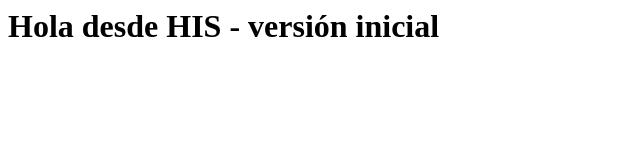
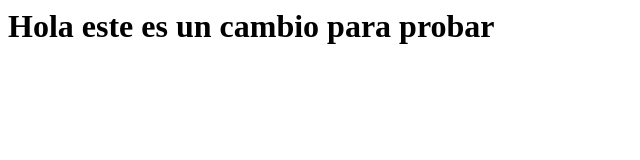
Before and after one commit to Carlos22709/Infra_HUSI, a plain HTML site: page index.html in a window 1280 px wide. Shown: the whole page, without its empty margins (0-640 px from the left). Drawn offline with Linux system fonts and the light colour scheme.

Commit message:
Actualización desde consola HIS

```diff
--- a/index.html
+++ b/index.html
@@ -1 +1 @@
-<h1>Hola desde HIS - versión inicial</h1>
+<h1>Hola este es un cambio para probar</h1>
```
